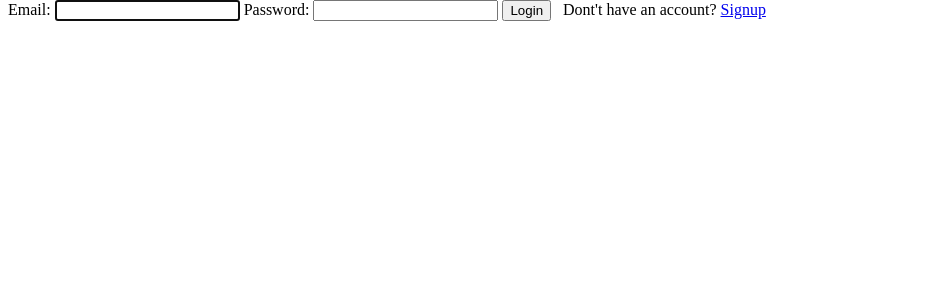
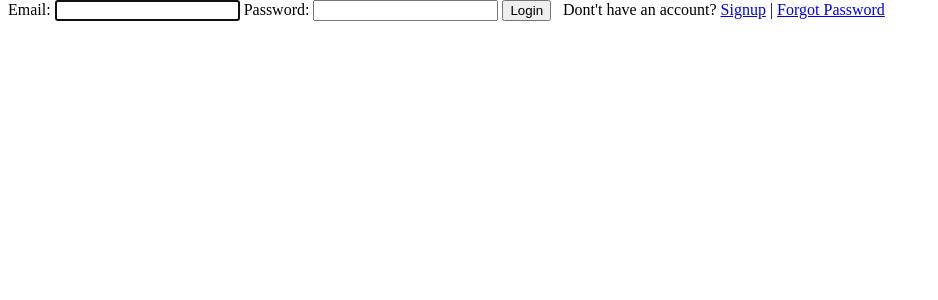
Before and after one commit to iamaakashbasnet/django-accounts, a Django app: page /accounts/login/ in a window 1280 px wide. Shown: the part 88-388 px from the top of the page, without its empty margins (0-938 px from the left). Run offline with Django 4.2, Linux system fonts and the light colour scheme; the visitor is signed in with stand-in values (Sample User, id 1).

Commit message:
feat: forgot password

```diff
--- a/DjangoAccounts/settings.py
+++ b/DjangoAccounts/settings.py
@@ -149,3 +149,8 @@ LOGOUT_REDIRECT_URL = 'login'
 
 MEDIA_ROOT = BASE_DIR / 'media'
 MEDIA_URL = '/media/'
+
+
+# Email config
+
+EMAIL_BACKEND = 'django.core.mail.backends.console.EmailBackend'
--- a/accounts/templates/accounts/login.html
+++ b/accounts/templates/accounts/login.html
@@ -5,6 +5,7 @@
     {% csrf_token %}
     {{ form }}
     <button type="submit">Login</button> &nbsp;
-    Dont't have an account? <a href="{% url 'signup' %}">Signup</a>
+    Dont't have an account? <a href="{% url 'signup' %}">Signup</a> |
+    <a href="{% url 'password_reset' %}">Forgot Password</a>
   </form>
 {% endblock content %}
--- /dev/null
+++ b/accounts/templates/accounts/password_reset_complete.html
@@ -0,0 +1,6 @@
+{% extends "base.html" %}
+
+{% block content %}
+  <h1>Your password has been set.</h1>
+  <a href="{% url 'login' %}">Login Here</a>
+{% endblock content %}
--- /dev/null
+++ b/accounts/templates/accounts/password_reset_done.html
@@ -0,0 +1,5 @@
+{% extends 'base.html' %}
+
+{% block content %}
+  <h1>An email has been sent with instructions to reset your password</h1>
+{% endblock content %}
--- a/accounts/urls.py
+++ b/accounts/urls.py
@@ -1,5 +1,6 @@
 from django.urls import path
 from django.contrib.auth.views import LoginView, LogoutView
+from django.contrib.auth import views as auth_views
 
 from . import views as accounts_views
 
@@ -8,5 +9,14 @@ urlpatterns = [
     path('logout/', LogoutView.as_view(), name='logout'),
     path('signup/', accounts_views.signup, name='signup'),
     path('settings/', accounts_views.settings, name='settings'),
-    path('delete/', accounts_views.delete_account, name='delete-account')
+    path('delete/', accounts_views.delete_account, name='delete-account'),
+
+    path('password-reset/', auth_views.PasswordResetView.as_view(
+        template_name='accounts/password_reset.html'), name='password_reset'),
+    path('password-reset/done/', auth_views.PasswordResetDoneView.as_view(
+        template_name='accounts/password_reset_done.html'), name='password_reset_done'),
+    path('password-reset-confirm/<uidb64>/<token>/', auth_views.PasswordResetConfirmView.as_view(
+        template_name='accounts/password_reset_confirm.html'), name='password_reset_confirm'),
+    path('password-reset-complete/', auth_views.PasswordResetCompleteView.as_view(
+        template_name='accounts/password_reset_complete.html'), name='password_reset_complete'),
 ]
```
Also changed, not shown: accounts/templates/accounts/password_reset.html (added, +11 -0 lines), accounts/templates/accounts/password_reset_confirm.html (added, +10 -0 lines).
